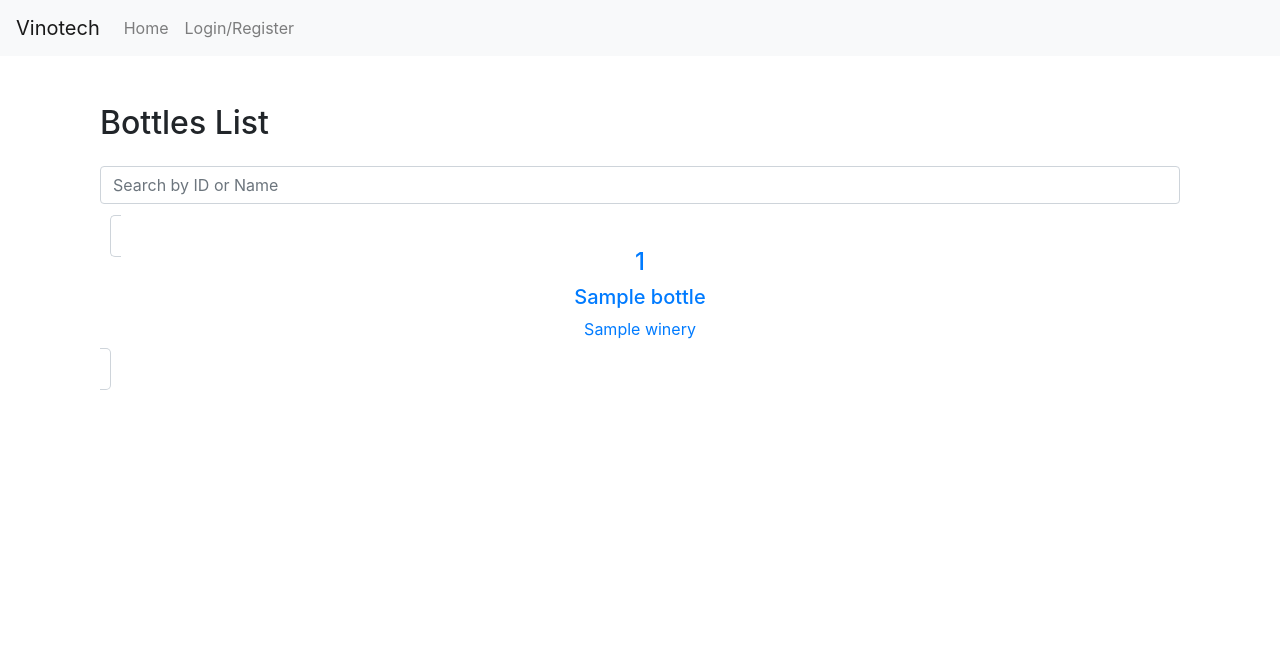
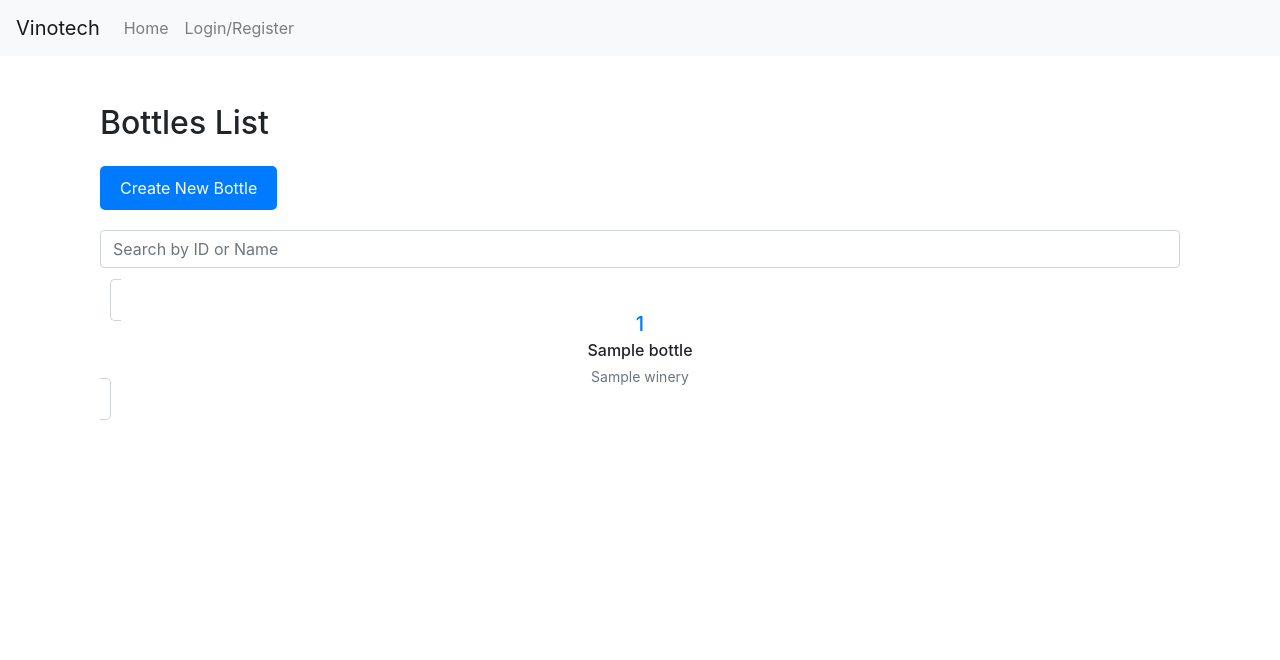
Before and after one commit to SNAcorp/server, a FastAPI app: template app/templates/bottle_list.html in a window 1280 px wide. Shown: the top 660 px of the page. Run offline with FastAPI, Linux system fonts and the light colour scheme; the template is opened without the code that fills it: most values are stand-ins (such as "Sample title", 1, 10 or a date in 2020); parts of the project's set-up code (start-up, migrations or seed data) failed here and were passed over; some libraries are stand-ins or nearby versions.

Commit message:
try new design changes

```diff
--- a/app/main.py
+++ b/app/main.py
@@ -346,13 +346,6 @@ async def admin_panel(request: Request, db: AsyncSession = Depends(get_db),
     })
 
 
-@app.get("/manage-bottles", response_class=HTMLResponse)
-async def manage_bottles(request: Request,
-                         current_user: User = Depends(get_current_user)):
-    if current_user is None:
-        return RedirectResponse("/login", 303)
-    return app_templates.TemplateResponse("manage_bottles.html", {"request": request, "current_user": current_user})
-
 
 @app.post("/", response_class=JSONResponse)
 async def reset_bottles_endpoint(request: IsServerOnline):
--- a/app/routers/bottles.py
+++ b/app/routers/bottles.py
@@ -30,7 +30,15 @@ async def upload_image(file: UploadFile = File(...), current_user: User = Depend
     return {"file_path": f"/images/{file_id}.png"}
 
 
-@router.post("/create-bottle")
+@router.get("/create", response_class=HTMLResponse)
+async def manage_bottles(request: Request,
+                         current_user: User = Depends(get_current_user)):
+    if current_user is None:
+        return RedirectResponse("/login", 303)
+    return app_templates.TemplateResponse("manage_bottles.html", {"request": request, "current_user": current_user})
+
+
+@router.post("/create")
 async def create_bottle_endpoint(
         name: str = Form(...),
         winery: str = Form(...),
@@ -64,7 +72,8 @@ async def create_bottle_endpoint(
 
 
 @router.get("/{bottle_id}", response_class=HTMLResponse)
-async def read_bottle(bottle_id: int, request: Request, current_user: User = Depends(get_current_user), session: AsyncSession = Depends(get_db)):
+async def read_bottle(bottle_id: int, request: Request, current_user: User = Depends(get_current_user),
+                      session: AsyncSession = Depends(get_db)):
     if current_user is None:
         return RedirectResponse("/login", 303)
     if bottle_id < 0:
@@ -73,7 +82,8 @@ async def read_bottle(bottle_id: int, request: Request, current_user: User = Dep
                 select(Bottle).filter(Bottle.id == bottle_id)
             )
             bottle = result.scalars().first()
-            return app_templates.TemplateResponse("bottle_detail.html", {"request": request, "bottle": bottle, "current_user": current_user})
+            return app_templates.TemplateResponse("bottle_detail.html",
+                                                  {"request": request, "bottle": bottle, "current_user": current_user})
         else:
             raise HTTPException(status_code=404, detail="Bottle not found")
     result = await session.execute(
@@ -82,7 +92,8 @@ async def read_bottle(bottle_id: int, request: Request, current_user: User = Dep
     bottle = result.scalars().first()
     if not bottle:
         raise HTTPException(status_code=404, detail="Bottle not found")
-    return app_templates.TemplateResponse("bottle_detail.html", {"request": request, "bottle": bottle, "current_user": current_user})
+    return app_templates.TemplateResponse("bottle_detail.html",
+                                          {"request": request, "bottle": bottle, "current_user": current_user})
 
 
 @router.get("/image/{bottle_id}/{resolution}", response_class=FileResponse)
--- a/app/templates/bottle_list.html
+++ b/app/templates/bottle_list.html
@@ -16,18 +16,44 @@
         border-radius: 5px;
         text-align: center;
         transition: transform 0.3s;
+        text-decoration: none;
+        color: inherit;
     }
     .bottle-item:hover {
         transform: scale(1.05);
         box-shadow: 0 4px 8px rgba(0, 0, 0, 0.1);
     }
-    .bottle-item img {
-        max-width: 100px;
-        border-radius: 5px;
-        margin-bottom: 10px;
+    .bottle-item h4, .bottle-item h5, .bottle-item p {
+        margin: 0;
+    }
+    .bottle-item h4 {
+        margin-bottom: 5px;
+        font-size: 1.25rem;
+        color: #007bff;
+    }
+    .bottle-item h5 {
+        margin-bottom: 5px;
+        font-size: 1rem;
+    }
+    .bottle-item p {
+        font-size: 0.875rem;
+        color: #6c757d;
     }
     .search-form {
         margin-bottom: 20px;
+    }
+    .create-button {
+        display: inline-block;
+        margin-bottom: 20px;
+        padding: 10px 20px;
+        background-color: #007bff;
+        color: white;
+        text-decoration: none;
+        border-radius: 5px;
+        transition: background-color 0.3s;
+    }
+    .create-button:hover {
+        background-color: #0056b3;
     }
 </style>
 {% endblock %}
@@ -35,6 +61,7 @@
 {% block content %}
 <div class="container">
     <h2 class="my-4">Bottles List</h2>
+    <a href="/bottles/create" class="create-button">Create New Bottle</a>
     <form class="search-form">
         <div class="form-row">
             <div class="col">
--- a/app/templates/manage_bottles.html
+++ b/app/templates/manage_bottles.html
@@ -128,7 +128,7 @@
 {% block content %}
 <div class="manage-bottles-container">
     <h2>Manage Bottles</h2>
-    <form action="/bottles/create-bottle" method="post" id="bottle-form" enctype="multipart/form-data">
+    <form action="/bottles/create" method="post" id="bottle-form" enctype="multipart/form-data">
         <!-- Basic Information -->
         <div class="form-step active" id="step-1">
             <label for="name">Name:</label>
```
